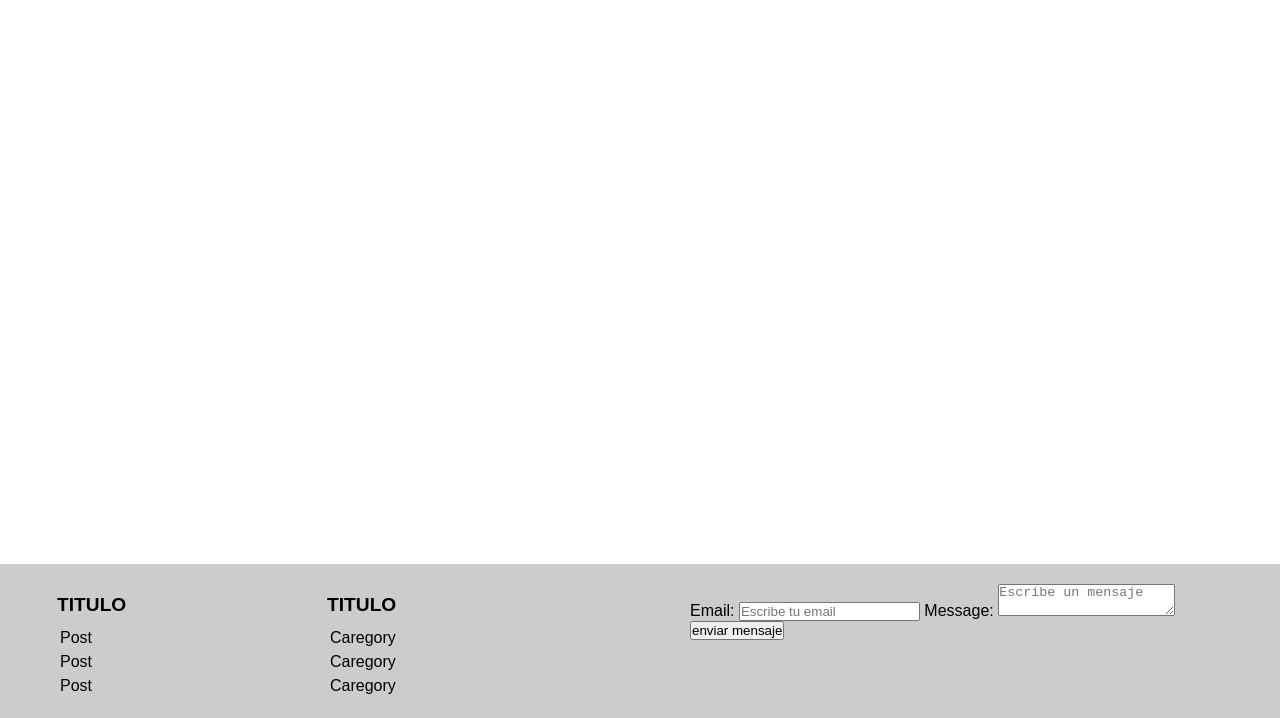
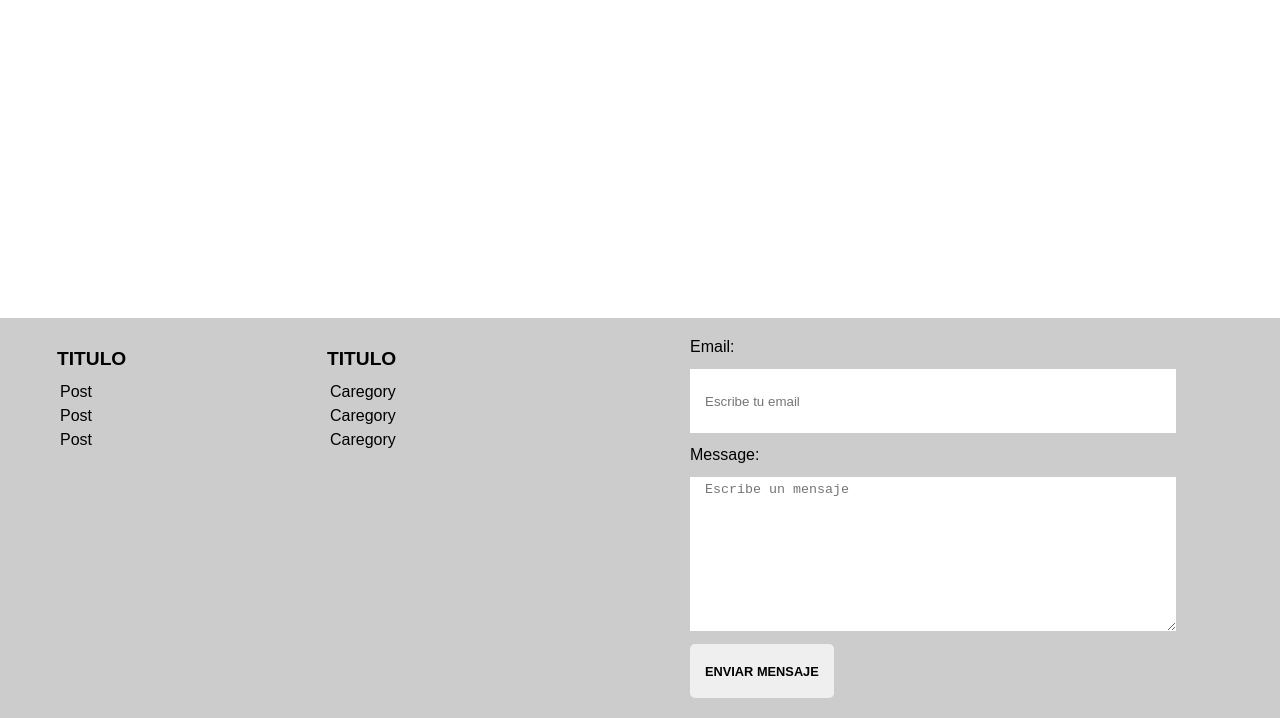
Before and after one commit to santiagodevs/portafolio, a plain HTML site: page index.html in a window 1280 px wide. Shown: the part 82-800 px from the top of the page. Drawn offline with Linux system fonts and the light colour scheme.

Commit message:
Le puse estilos al formulario

```diff
--- a/style.css
+++ b/style.css
@@ -58,6 +58,7 @@ body {
     background-color: #ccc;
     bottom: 0;
     display: flex;
+    height: 50%;
     justify-content: space-between;
     position: absolute;
     width: 100%;
@@ -106,3 +107,49 @@ body {
     padding: 20px 50px;
     width: 50%;
 }
+
+.site-footer .form-contact-main {
+    display: flex;
+    flex-direction: column;
+    height: 100%;
+    justify-content: space-between;
+    width: 90%;
+}
+
+.site-footer .form-contact-main input,
+.site-footer .form-contact-main button {
+    height: 15%;
+}
+
+.site-footer .form-contact-main input:focus,
+.site-footer .form-contact-main textarea:focus {
+    background-color: black;
+    color: white;
+}
+
+.site-footer .form-contact-main input,
+.site-footer .form-contact-main textarea,
+.site-footer .form-contact-main button {
+    padding: 5px 15px;
+    border: none;
+}
+
+.site-footer .form-contact-main textarea {
+    height: 40%;
+}
+
+.site-footer .form-contact-main button {
+    border-radius: 5px;
+    cursor: pointer;
+    font-size: 0.8rem;
+    font-weight: 600;
+    text-transform: uppercase;
+    width: max-content;
+    transition: all 0.6s ease;
+}
+
+.site-footer .form-contact-main button:hover {
+    background-color: black;
+    color: white;
+    transition: all .5s ease;
+}
```
